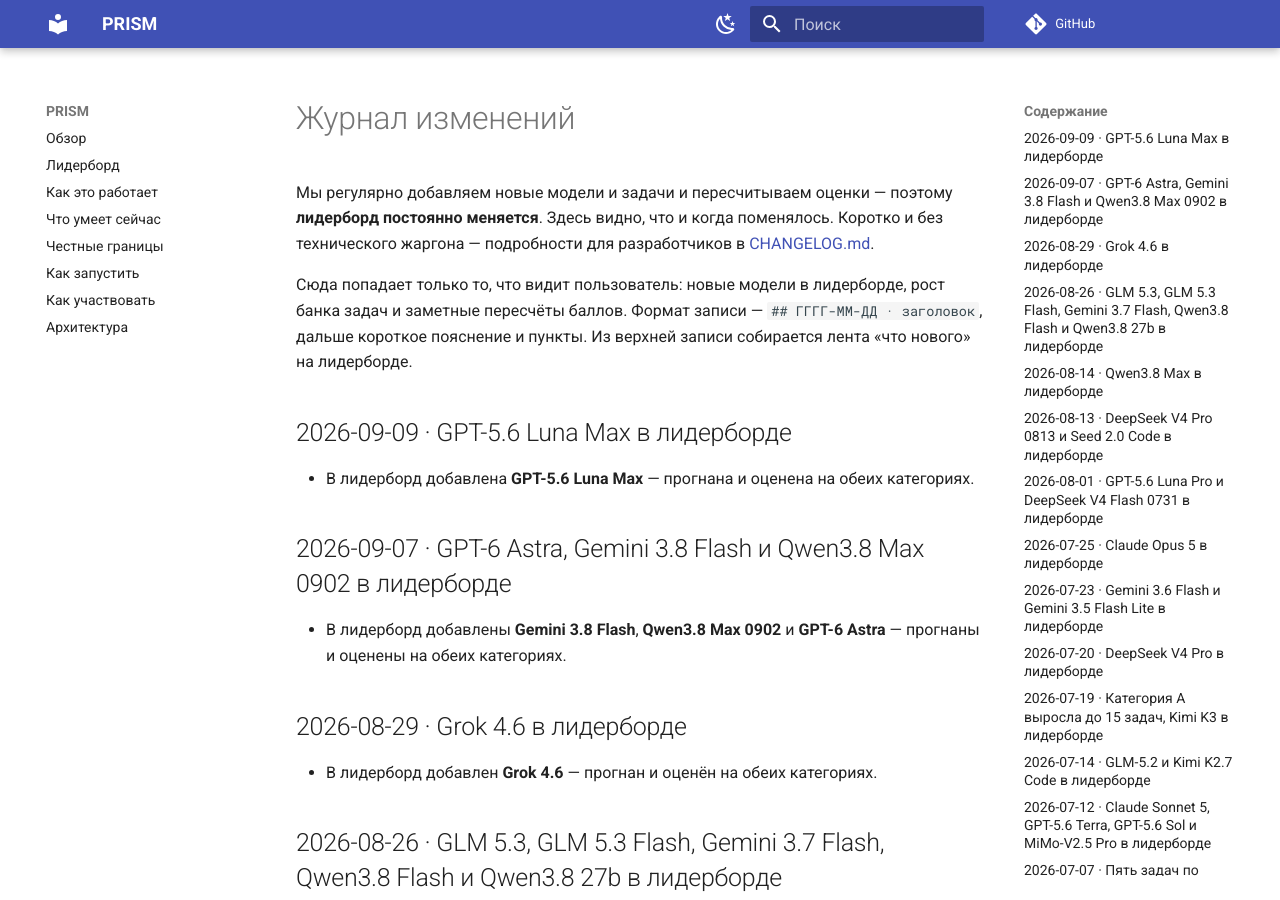
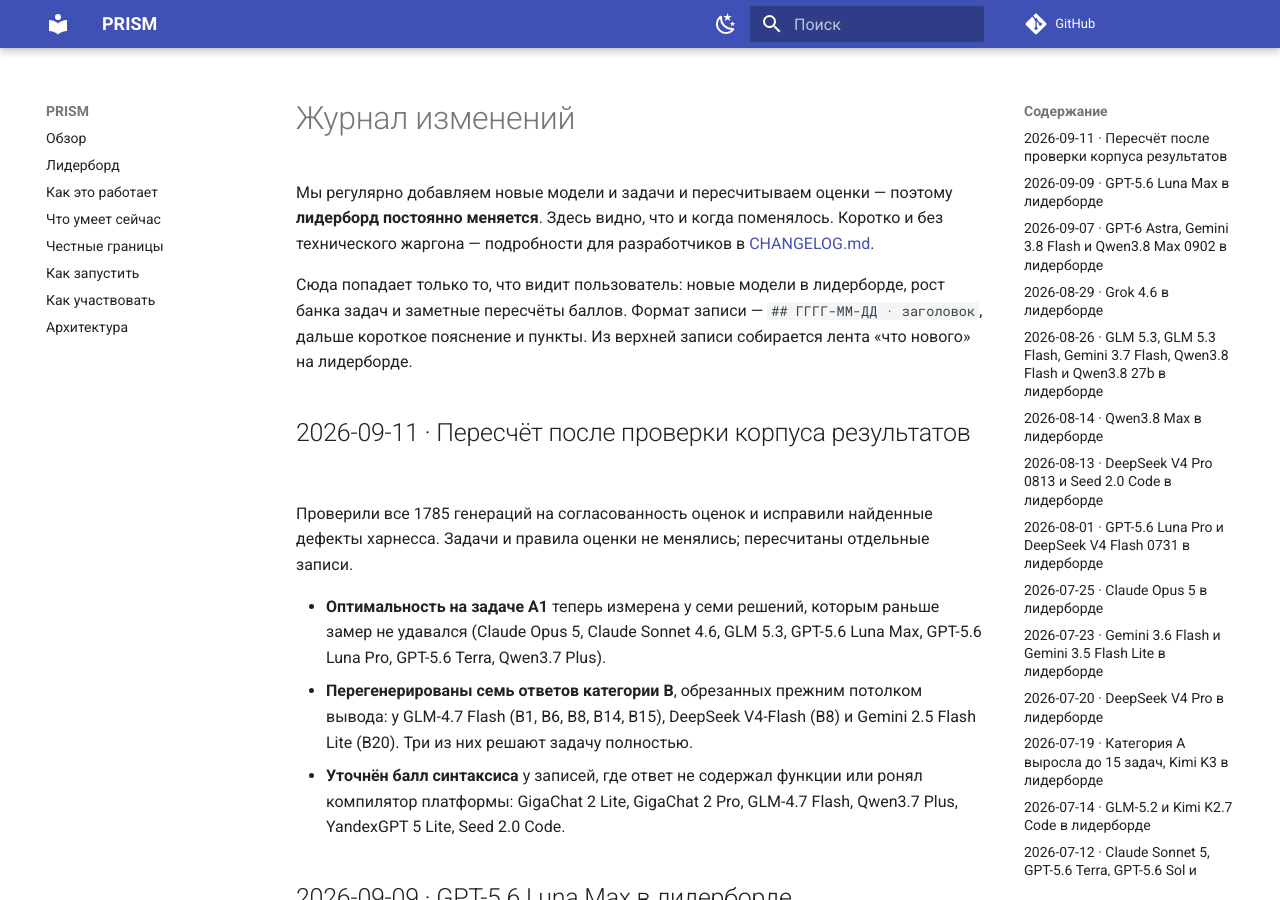
Before and after one commit to genlab-1c/prism, an MkDocs documentation site: the page built from docs/changelog.md, in a window 1280 px wide and 900 px high. Built offline with MkDocs 1.6.1 and Material for MkDocs 9.7.7, drawn with Linux system fonts in a browser that asks for light colours; comment, search, counter and statistics services are not loaded.

Commit message:
docs: changelog for corpus hygiene
Запись в технический журнал и короткая заметка в витринный: что пересчитано и почему.

```diff
--- a/docs/changelog.md
+++ b/docs/changelog.md
@@ -13,6 +13,21 @@
 Сюда попадает только то, что видит пользователь: новые модели в лидерборде, рост банка
 задач и заметные пересчёты баллов. Формат записи — `## ГГГГ-ММ-ДД · заголовок`, дальше
 короткое пояснение и пункты. Из верхней записи собирается лента «что нового» на лидерборде.
+
+## 2026-09-11 · Пересчёт после проверки корпуса результатов
+
+Проверили все 1785 генераций на согласованность оценок и исправили найденные дефекты
+харнесса. Задачи и правила оценки не менялись; пересчитаны отдельные записи.
+
+- **Оптимальность на задаче A1** теперь измерена у семи решений, которым раньше замер не
+  удавался (Claude Opus 5, Claude Sonnet 4.6, GLM 5.3, GPT-5.6 Luna Max, GPT-5.6 Luna Pro,
+  GPT-5.6 Terra, Qwen3.7 Plus).
+- **Перегенерированы семь ответов категории B**, обрезанных прежним потолком вывода: у
+  GLM-4.7 Flash (B1, B6, B8, B14, B15), DeepSeek V4-Flash (B8) и Gemini 2.5 Flash Lite (B20).
+  Три из них решают задачу полностью.
+- **Уточнён балл синтаксиса** у записей, где ответ не содержал функции или ронял компилятор
+  платформы: GigaChat 2 Lite, GigaChat 2 Pro, GLM-4.7 Flash, Qwen3.7 Plus, YandexGPT 5 Lite,
+  Seed 2.0 Code.
 
 ## 2026-09-09 · GPT-5.6 Luna Max в лидерборде
 
```
Also changed, not shown: CHANGELOG.md (+47 -0 lines).
